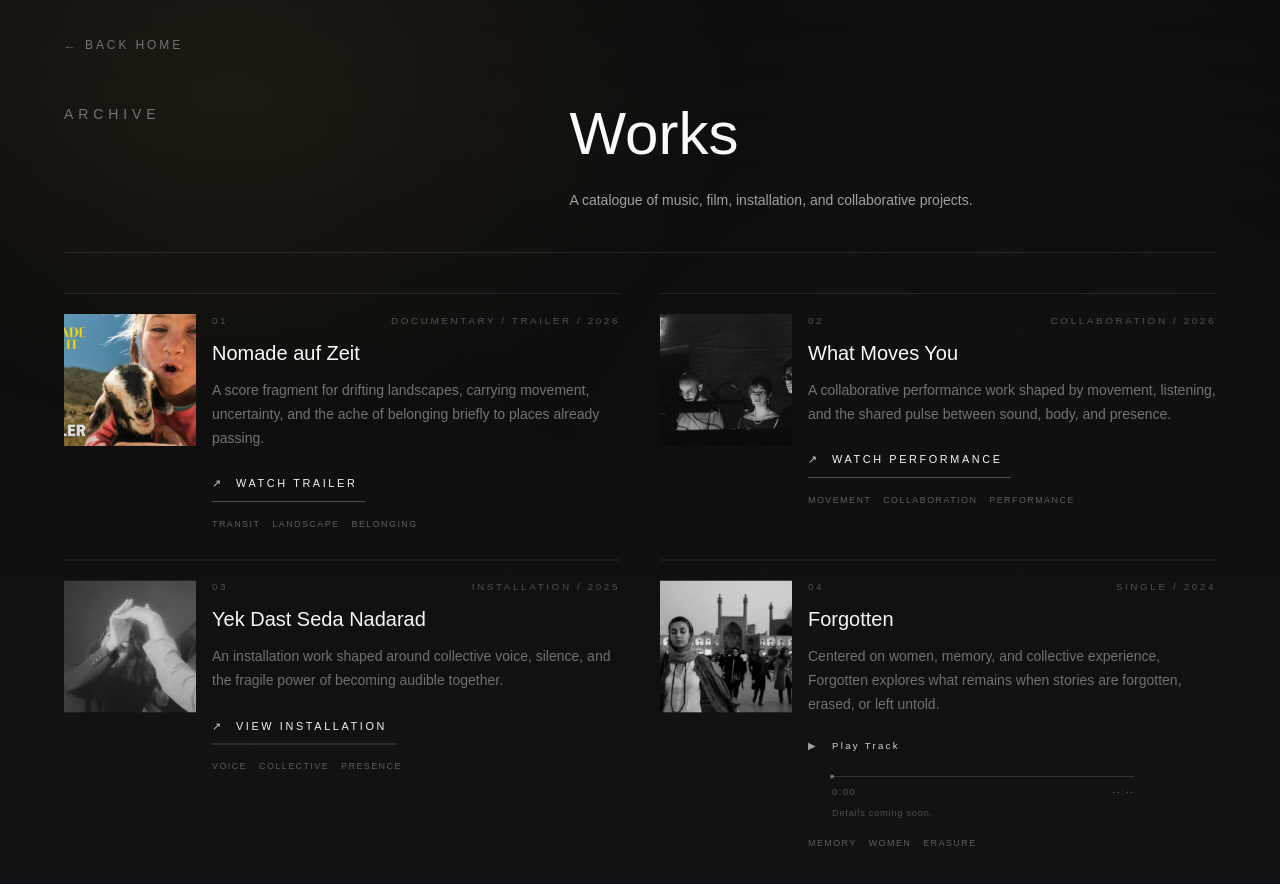
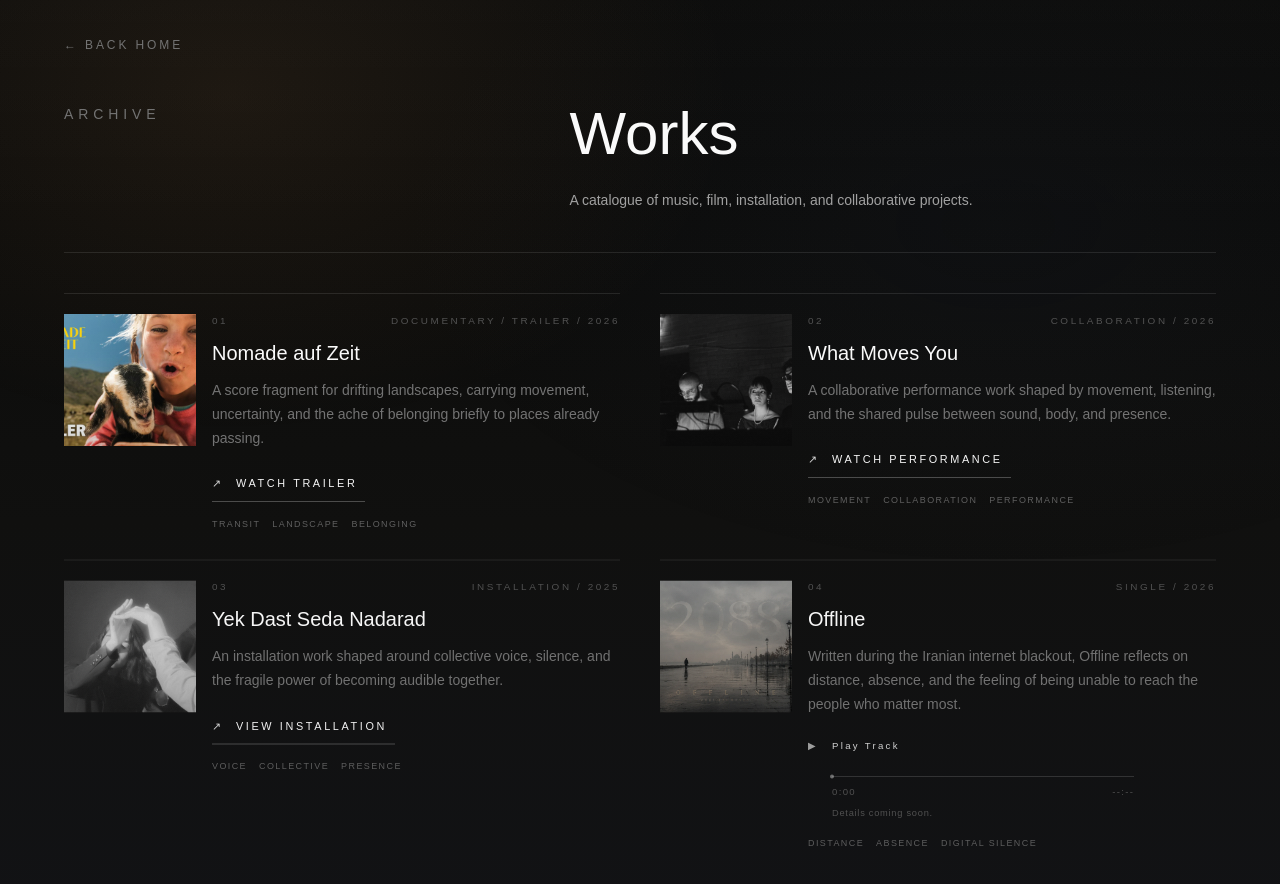
Before and after one commit to Mrylabs/mori-portfolio, a Next.js app: page /works in a window 1280 px wide. Shown: the top 884 px of the page. Built offline with nearby package versions, Linux system fonts and the light colour scheme.

Commit message:
Restore archive audio playback and stabilize player

```diff
--- a/package.json
+++ b/package.json
@@ -3,7 +3,7 @@
   "version": "0.1.0",
   "private": true,
   "scripts": {
-    "dev": "next dev",
+    "dev": "next dev --webpack",
     "build": "next build",
     "start": "next start",
     "lint": "eslint"
--- a/src/components/WorkCard.tsx
+++ b/src/components/WorkCard.tsx
@@ -146,16 +146,6 @@ export default function WorkCard({
     void playAudio();
   };
 
-  const loadAudioMetadata = () => {
-    const audio = audioRef.current;
-
-    if (!audio || duration !== null) {
-      return;
-    }
-
-    audio.load();
-  };
-
   const seekAudio = (event: MouseEvent<HTMLButtonElement>) => {
     const audio = audioRef.current;
     const target = event.currentTarget;
@@ -226,15 +216,10 @@ export default function WorkCard({
         </p>
 
         {work.audioSrc && (
-          <div
-            className="mt-4 max-w-[480px]"
-            onMouseEnter={loadAudioMetadata}
-            onFocus={loadAudioMetadata}
-          >
+          <div className="mt-4 max-w-[480px]">
             {/* Browser-playable media cannot be fully protected from download. This player only discourages casual downloading. */}
             <audio
               ref={audioRef}
-              controlsList="nodownload"
               preload="metadata"
               src={work.audioSrc}
               onContextMenu={(event) => event.preventDefault()}
--- a/src/data/works.ts
+++ b/src/data/works.ts
@@ -49,6 +49,18 @@ export const works: Work[] = [
     tags: ["VOICE", "COLLECTIVE", "PRESENCE"],
   },
   {
+    title: "Offline",
+    category: "Single",
+    year: "2026",
+    description:
+      "Written during the Iranian internet blackout, Offline reflects on distance, absence, and the feeling of being unable to reach the people who matter most.",
+    image: "/images/works/offline-cover.webp",
+    audioSrc: "/audio/Offline.mp3",
+    actionLabel: "Play Track",
+    featured: false,
+    tags: ["DISTANCE", "ABSENCE", "DIGITAL SILENCE"],
+  },
+  {
     title: "Forgotten",
     category: "Single",
     year: "2024",
```
